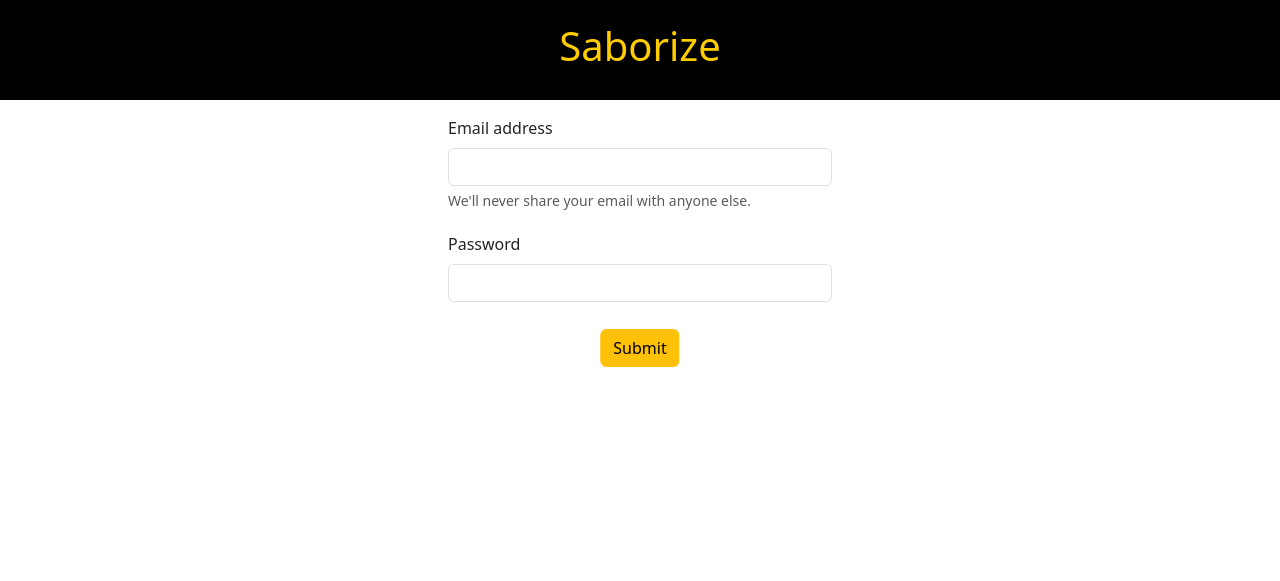
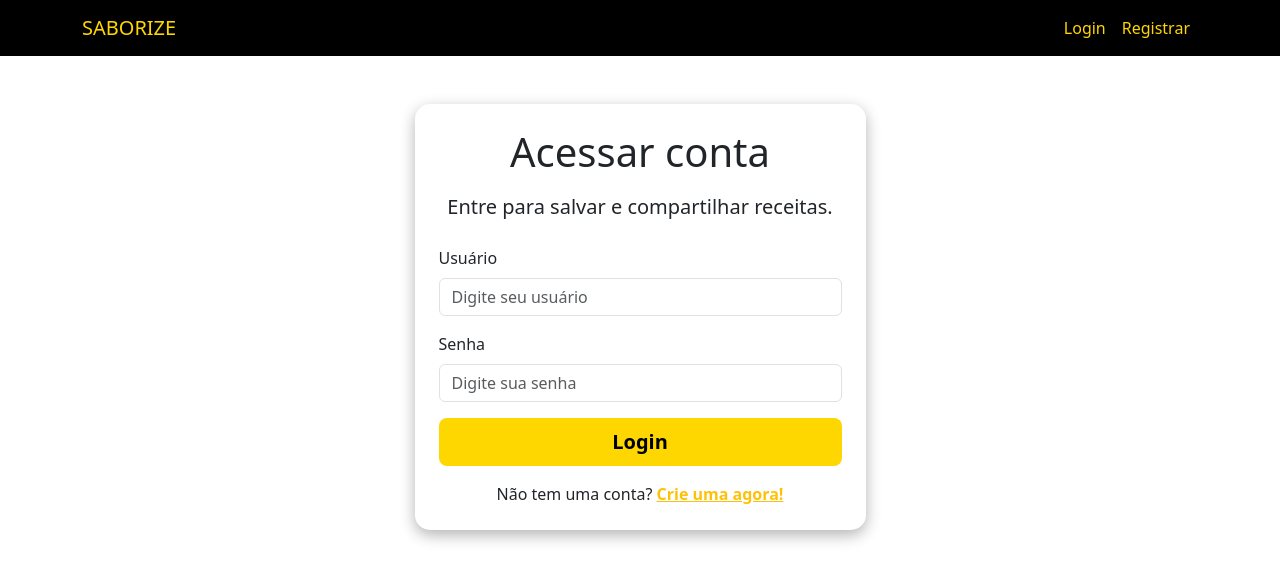
Before and after one commit to S204-Inatel-2025-2/Saborize, a Django app: page /login/ in a window 1280 px wide. Shown: the top 581 px of the page. Run offline with Django 5.2, Linux system fonts and the light colour scheme.

Commit message:
Login melhorado e Base para head geral

```diff
--- a/backend/Saboreie/autenticacao/templates/autenticacao/login.html
+++ b/backend/Saboreie/autenticacao/templates/autenticacao/login.html
@@ -1,69 +1,107 @@
-<!--- {%block title%}
-<title>Login</title>
-{%endblock title%}
+{% extends 'base.html' %}
 
-{%block content%}
-<h1>Login do Usuário</h1>
-<div class="login">
-    <form method="POST" action="">
-        {% csrf_token %}
+{% block title %}Login{% endblock title %}
 
-        <label>Username:</label>
-        <input type="text" name="username" placeholder="Digite seu Username"/>
+{% block content %}
 
-        <label>Senha:</label>
-        <input type="password" name="senha" placeholder="Digite sua senha"/>
+    <!-- Configuração do Layout da Navbar -->
+    <nav class="navbar navbar-expand-lg navbar-custom">
+        <div class="container">
+            <a class="navbar-brand" href="#">SABORIZE</a>
+            <button class="navbar-toggler" type="button" data-bs-toggle="collapse" data-bs-target="#navbarNav"
+                aria-controls="navbarNav" aria-expanded="false" aria-label="Toggle navigation">
+                <span class="navbar-toggler-icon"></span>
+            </button>
+            <div class="collapse navbar-collapse" id="navbarNav">
+                <ul class="navbar-nav ms-auto">
+                    {% if request.user.is_authenticated %}
+                        <li class="nav-item">
+                            <a class="nav-link" href="{% url 'logout' %}">Logout</a>
+                        </li>
+                    {% else %}
+                        <li class="nav-item">
+                            <a class="nav-link" href="{% url 'paginaLogin' %}">Login</a>
+                        </li>
+                        <li class="nav-item">
+                            <a class="nav-link" href="{% url 'registrarUser' %}">Registrar</a>
+                        </li>
+                    {% endif %}
+                </ul>
+            </div>
+        </div>
+    </nav>
 
-        <input type="submit" value="Login"/>
+  {% if request.user.is_authenticated %}
+    <div class="container mt-5 text-center">
+      <div class="card card-custom p-4">
+        <h1 class="mb-3">Você já está logado(a) ✨</h1>
+        <p class="lead mb-4">Aproveite para explorar e salvar suas receitas.</p>
+        <a href="{% url 'logout' %}" class="btn btn-custom btn-lg">Sair</a>
+      </div>
+    </div>
+  {% else %}
 
-        <label>Não tem uma conta? Registre-se</label>
-        <a href="{% url 'registrarUser' %}" title="Registrar">Registrar</a>
-    </form>
+  <div class="container mt-5">
+    <div class="row justify-content-center">
+      <div class="col-md-6 col-lg-5">
+        <div class="card card-custom p-4 text-center">
+          <h1 class="mb-3">Acessar conta</h1>
+          <p class="lead mb-4">Entre para salvar e compartilhar receitas.</p>
 
-    {% if messages %}
-    <ul class="messages">
-        {% for message in messages %}
-        <li>{{ message }}</li>
-        {% endfor %}
-    </ul>
-    {% endif %}
-</div>
+          {# Mensagens do framework de messages #}
+          {% if messages %}
+            {% for message in messages %}
+              <div class="alert alert-info text-center" role="alert">{{ message }}</div>
+            {% endfor %}
+          {% endif %}
 
-{%endblock content%} --->
+          {# Erros globais do form de autenticação (ex.: credenciais inválidas) #}
+          {% if form and form.non_field_errors %}
+            <div class="alert alert-danger text-start">
+              {% for err in form.non_field_errors %}{{ err }}<br>{% endfor %}
+            </div>
+          {% endif %}
 
-<!doctype html>
-<html lang="pt-br">
+          <form method="POST" action="" novalidate>
+            {% csrf_token %}
 
-<head>
-  <meta charset="utf-8">
-  <meta name="viewport" content="width=device-width, initial-scale=1">
+            <div class="mb-3 text-start">
+              <label for="id_username" class="form-label">Usuário</label>
+              <input
+                type="text"
+                id="id_username"
+                name="username"
+                class="form-control"
+                placeholder="Digite seu usuário"
+                required
+                value="{{ request.POST.username|default:'' }}"
+              >
+            </div>
 
-  <title>Login</title>
+            <div class="mb-3 text-start">
+              <label for="id_password" class="form-label">Senha</label>
+              <input
+                type="password"
+                id="id_password"
+                name="password"
+                class="form-control"
+                placeholder="Digite sua senha"
+                required
+              >
+            </div>
 
-  <link href="https://cdn.jsdelivr.net/npm/bootstrap@5.3.8/dist/css/bootstrap.min.css" rel="stylesheet"
-    integrity="sha384-sRIl4kxILFvY47J16cr9ZwB07vP4J8+LH7qKQnuqkuIAvNWLzeN8tE5YBujZqJLB" crossorigin="anonymous">
-</head>
+            <div class="d-grid mb-3">
+              <button type="submit" class="btn btn-custom btn-lg">Login</button>
+            </div>
 
-<body>
-  <div class="mb-3" style="width: 100%; height: 100px; background-color: black; color: rgb(255, 204, 0); display: flex; align-items: center; justify-content: center;">
-    <h1>Saborize</h1>
+            <p class="mb-0">Não tem uma conta?
+              <a href="{% url 'registrarUser' %}" class="text-warning fw-bold">Crie uma agora!</a>
+            </p>
+          </form>
+        </div>
+      </div>
+    </div>
   </div>
+  {% endif %}
 
-  <form method="POST" action="">
-    <div class="mb-3 mx-auto" style="width: 30%; height: 100px;">
-      <label for="exampleInputEmail1" class="form-label">Email address</label>
-      <input type="email" class="form-control" id="exampleInputEmail1" aria-describedby="emailHelp">
-      <div id="emailHelp" class="form-text">We'll never share your email with anyone else.</div>
-    </div>
-    <div class="mb-3 mx-auto"  style="width: 30%; height: 100px;">
-      <label for="exampleInputPassword1" class="form-label">Password</label>
-      <input type="password" class="form-control" id="exampleInputPassword1">
-    </div>
-    <button type="submit" class="btn btn-warning position-absolute top-30 start-50 translate-middle">Submit</button>
-  </form>
-</body>
-<script src="https://cdn.jsdelivr.net/npm/bootstrap@5.3.8/dist/js/bootstrap.bundle.min.js"
-    integrity="sha384-FKyoEForCGlyvwx9Hj09JcYn3nv7wiPVlz7YYwJrWVcXK/BmnVDxM+D2scQbITxI"
-    crossorigin="anonymous">
-  </script>
-</html>
+{% endblock content %}
--- /dev/null
+++ b/backend/Saboreie/templates/base.html
@@ -0,0 +1,52 @@
+<!doctype html>
+<html lang="pt-br">
+
+    <head>
+      <meta charset="utf-8">
+      <meta http-equiv="X-UA-Compatible" content="IE=edge">
+      <meta name="viewport" content="width=device-width, initial-scale=1">
+
+      <title>{% block title %}Saborize{% endblock title %}</title>
+      <link href="https://cdn.jsdelivr.net/npm/bootstrap@5.3.3/dist/css/bootstrap.min.css" rel="stylesheet" integrity="sha384-QWTKZyjpPEjISv5WaRU9OFeRpok6YctnYmDr5pNlyT2bRjXh0JMhjY6hW+ALEwIH" crossorigin="anonymous">
+
+      <style>
+            /* Cores personalizadas */
+            .navbar-custom {
+                background-color: #000000; /* Preto */
+            }
+            .navbar-custom .navbar-brand,
+            .navbar-custom .nav-link {
+                color: #FFD700; /* Amarelo */
+            }
+            .navbar-custom .nav-link:hover {
+                color: #fff200; /* Amarelo mais claro no hover */
+            }
+            .card-custom {
+                border: none;
+                border-radius: 15px;
+                box-shadow: 0 5px 15px rgba(0,0,0,0.3);
+            }
+            .btn-custom {
+                background-color: #FFD700; /* Amarelo */
+                color: #000000; /* Preto */
+                font-weight: bold;
+            }
+            .btn-custom:hover {
+                background-color: #e6c200;
+                color: #000000;
+            }
+        </style>
+
+    </head>
+
+    <body>
+
+      <div class="container-fluid p-0">
+        {% block content %}
+        {# O conteúdo das outras páginas será inserido aqui #}
+        {% endblock content %}
+      </div>
+
+      <script src="https://cdn.jsdelivr.net/npm/bootstrap@5.3.3/dist/js/bootstrap.bundle.min.js" integrity="sha384-YvpcrYf0tY3lHB60NNkmXc5s9fDVZLESaAA55NDzOxhy9GkcIdslK1eN7N6jIeHz" crossorigin="anonymous"></script>
+    </body>
+</html>
```
Also changed, not shown: backend/Saboreie/autenticacao/templates/autenticacao/registrar_user.html (+8 -40 lines), backend/Saboreie/templates/home.html (+8 -40 lines).
